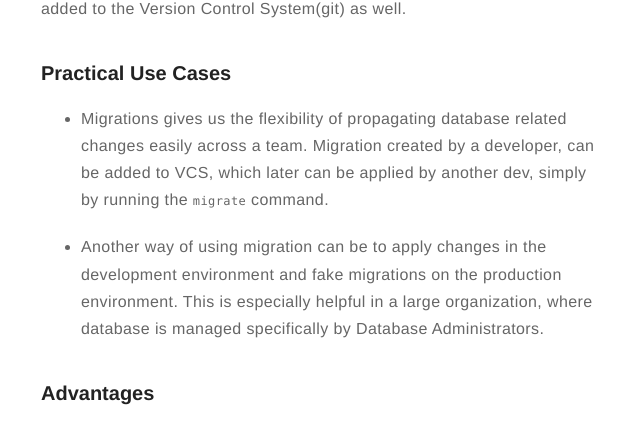
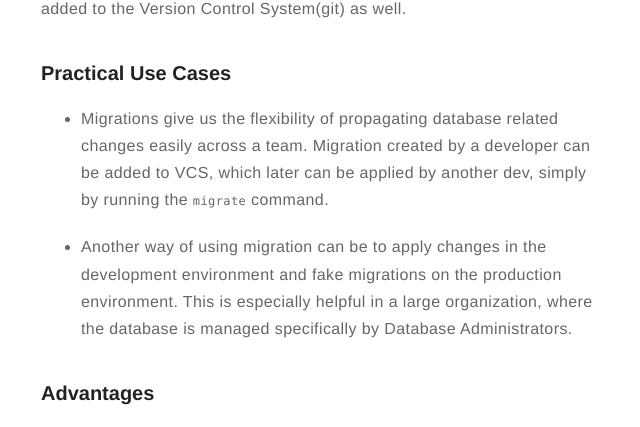
Before and after one commit to taranjeet/taranjeet.github.io, a Jekyll site: the page built from _posts/2018-02-12-django-migrations-a-primer.md, in a window 1280 px wide and 900 px high, scrolled down 5551 px. Shown: the part 150-577 px from the top of the window, without its empty margins (319-959 px from the left). Built offline with Jekyll 4.4.1, drawn with Linux system fonts in a browser that asks for light colours; comment, search, counter and statistics services are not loaded; some of the changed text lies outside the part shown.

Commit message:
posts: update grammar

```diff
--- a/_posts/2018-02-12-django-migrations-a-primer.md
+++ b/_posts/2018-02-12-django-migrations-a-primer.md
@@ -90,7 +90,7 @@ By running this command, all the unapplied migration are applied to the database
 
 In our case for `Book` model, both `0001_initial` and `0002_add_publisher` will be applied.
 
-Whenever any migration is applied, django records this in a table called `django_migrations`.
+Whenever any migration is applied, Django records this in a table called `django_migrations`.
 
 ### How to undo migrations
 
@@ -143,7 +143,7 @@ Here `[X]` indicates that the migration has been applied and `[]` indicates that
 
 The basic process of creating and applying migration is the following.
 
-* First make changes to the model. This can be adding a new model or updating/removing any fields from the model.
+* First, make changes to the model. This can be adding a new model or updating/removing any fields from the model.
 
 * Create migrations by running `makemigrations`.
 
@@ -173,9 +173,9 @@ One important thing to note here is that this migration file needs to be added t
 
 ### Practical Use Cases
 
-* Migrations gives us the flexibility of propagating database related changes easily across a team. Migration created by a developer, can be added to VCS, which later can be applied by another dev, simply by running the `migrate` command.
+* Migrations give us the flexibility of propagating database related changes easily across a team. Migration created by a developer can be added to VCS, which later can be applied by another dev, simply by running the `migrate` command.
 
-* Another way of using migration can be to apply changes in the development environment and fake migrations on the production environment. This is especially helpful in a large organization, where database is managed specifically by Database Administrators.
+* Another way of using migration can be to apply changes in the development environment and fake migrations on the production environment. This is especially helpful in a large organization, where the database is managed specifically by Database Administrators.
 
 ### Advantages
 
```
Also changed, not shown: other parts of _posts/2018-02-12-django-migrations-a-primer.md (+2 -2 lines), _posts/2017-07-23-evalai-processing-sumissions-using-rabbitmq.md (+2 -2 lines).
